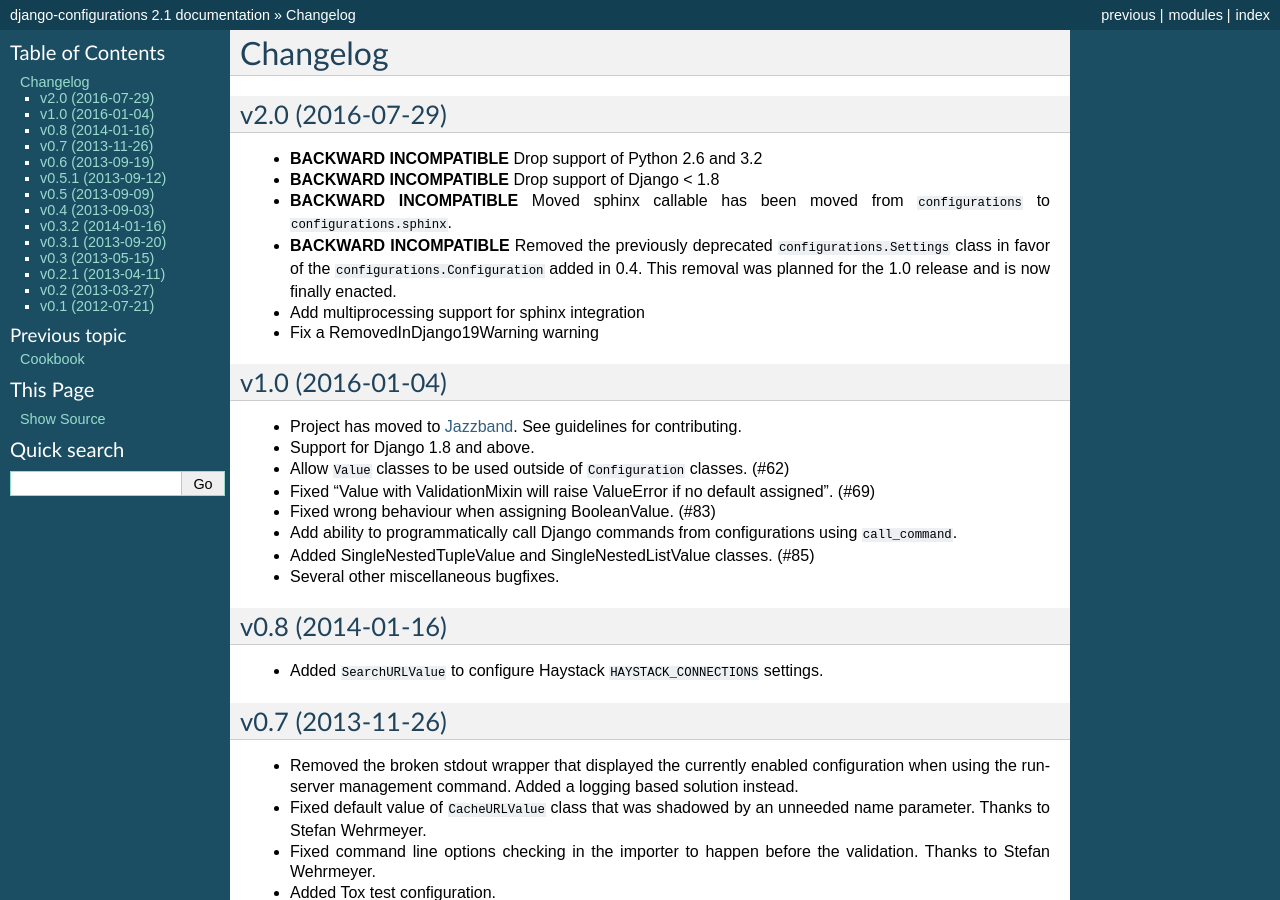
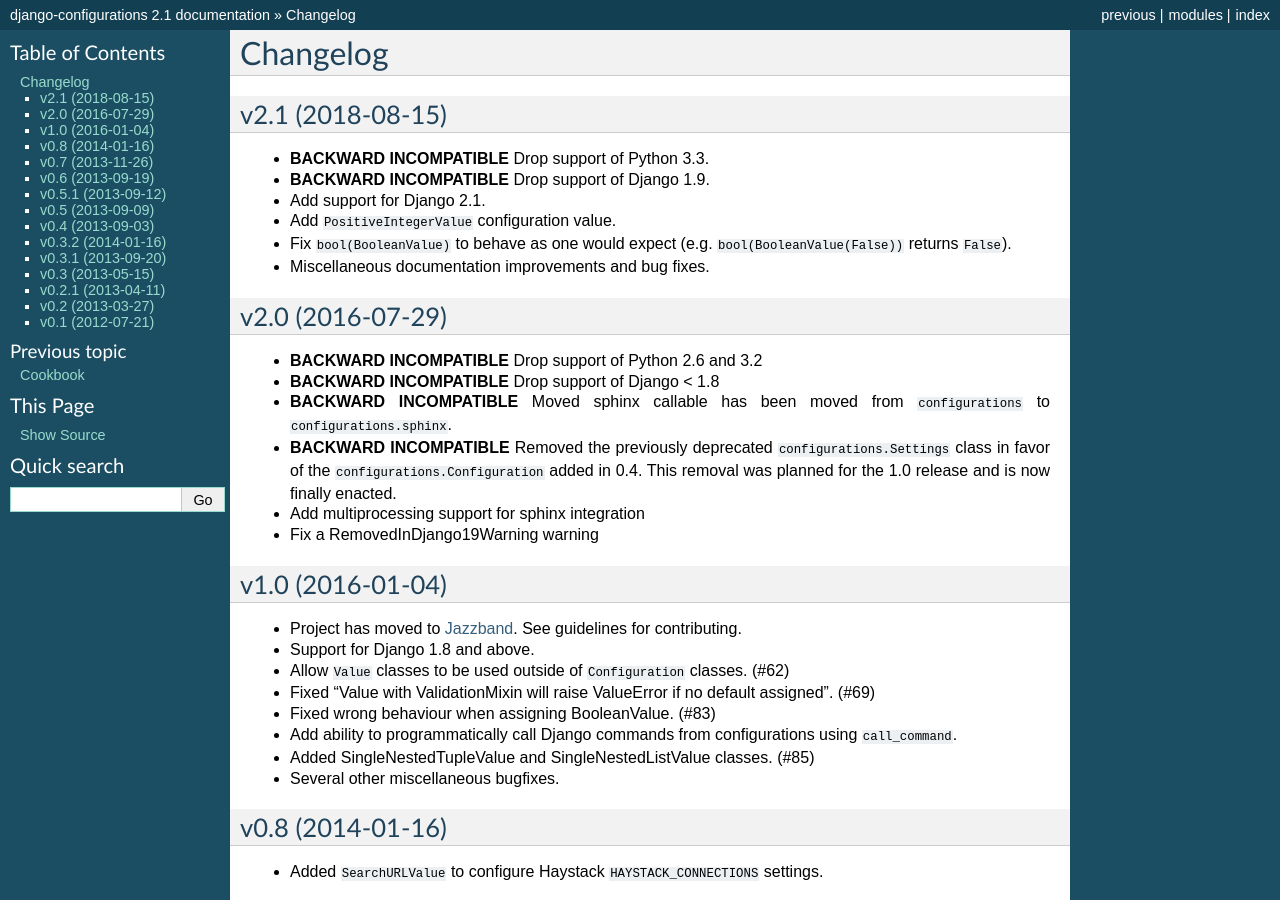
Before and after one commit to jazzband/django-configurations, a Sphinx documentation site: the page built from docs/changes.rst, in a window 1280 px wide and 900 px high. Built offline with Sphinx 7.4.7, drawn with Linux system fonts in a browser that asks for light colours.

Commit message:
Add changelog for version 2.1

```diff
--- a/docs/changes.rst
+++ b/docs/changes.rst
@@ -2,6 +2,22 @@
 
 Changelog
 ---------
+
+v2.1 (2018-08-15)
+^^^^^^^^^^^^^^^^^
+
+- **BACKWARD INCOMPATIBLE** Drop support of Python 3.3.
+
+- **BACKWARD INCOMPATIBLE** Drop support of Django 1.9.
+
+- Add support for Django 2.1.
+
+- Add ``PositiveIntegerValue`` configuration value.
+
+- Fix ``bool(BooleanValue)`` to behave as one would expect (e.g.
+  ``bool(BooleanValue(False))`` returns ``False``).
+
+- Miscellaneous documentation improvements and bug fixes.
 
 v2.0 (2016-07-29)
 ^^^^^^^^^^^^^^^^^
```
